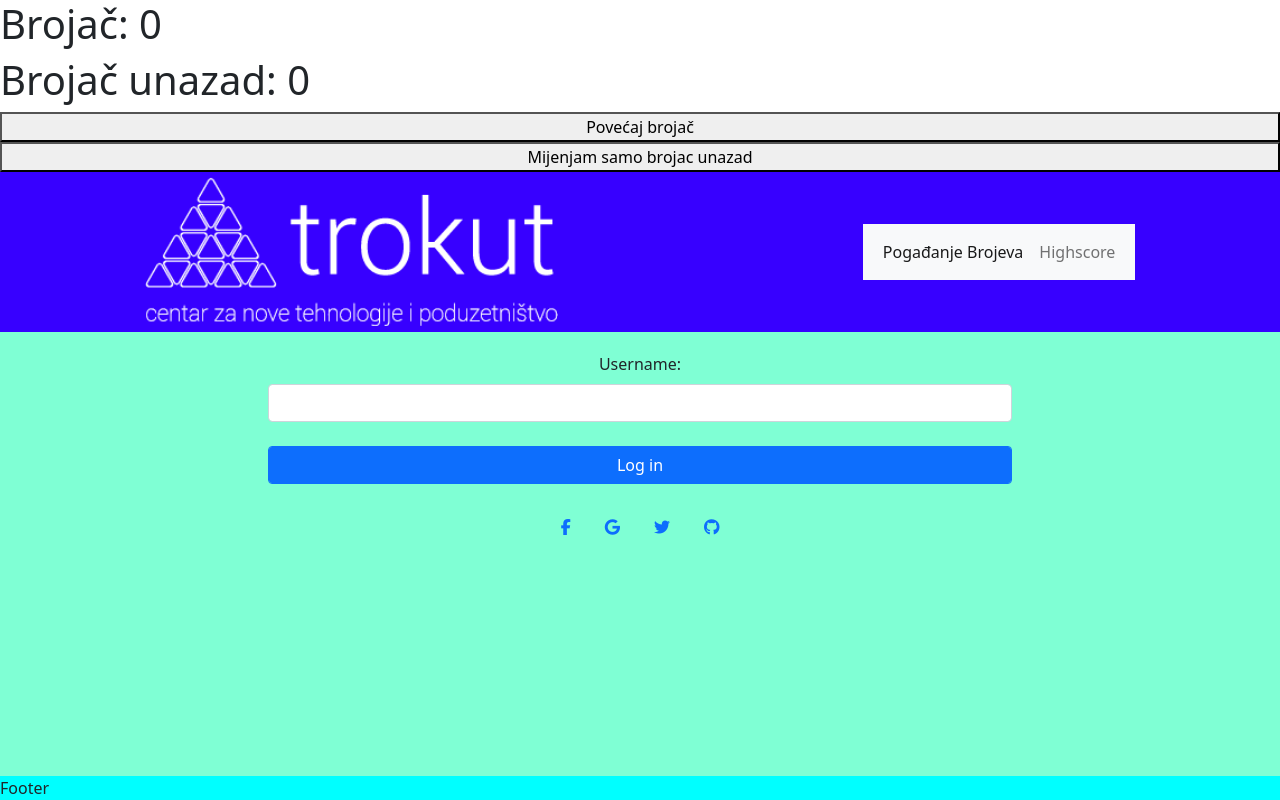
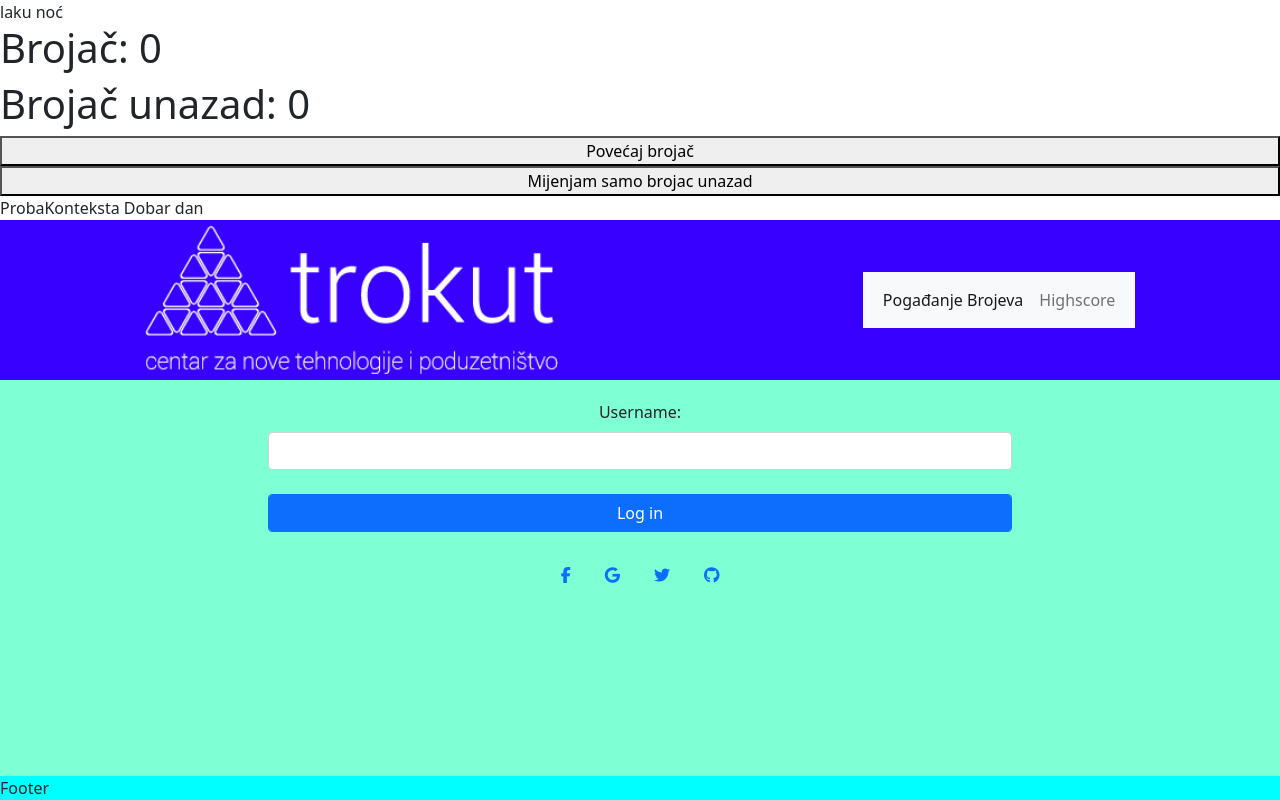
Before and after one commit to ZinUru99/IgraZaAntuna, a React (Create React App) app: page / in a window 1280 px wide. Built offline with nearby package versions, Linux system fonts and the light colour scheme.

Commit message:
nakon predavanja

```diff
--- a/src/App.js
+++ b/src/App.js
@@ -6,8 +6,10 @@ import Footer from "./components/Footer";
 import Login from "./components/Login";
 import Igra1Highscore from "./components/Highscore/Igra1";
 import VjezbamoHookice from "./components/VjezbamoHookice";
+import ProbaKonteksta from "./containers/ProbaKonteksta";
+import izracunajIgru1 from "./services/izracunajIgru1";
 
-import izracunajIgru1 from "./services/izracunajIgru1";
+import { MojaTemaContext } from "./services/konteksti";
 
 import { Routes, Route, Navigate } from "react-router-dom";
 
@@ -52,8 +54,11 @@ export default class App extends Component {
 
   render() {
     return (
+      <MojaTemaContext.Provider
+        value={{ pozdrav: "Dobar dan", odzdrav: "laku noć" }}>
         <div id='nasApp'>
           <VjezbamoHookice />
+          <ProbaKonteksta />
           <Header />
           <main>
             <Routes>
@@ -76,7 +81,9 @@ export default class App extends Component {
                     zamisljeniBroj={this.state.zamisljeniBroj}
                     username={this.state.username}
                     feedback={this.state.feedback}
-                  promijeniStanje={(feedback) => this.promijeniStanje(feedback)}
+                    promijeniStanje={(feedback) =>
+                      this.promijeniStanje(feedback)
+                    }
                   />
                 }
               />
@@ -97,6 +104,7 @@ export default class App extends Component {
           </main>
           <Footer />
         </div>
+      </MojaTemaContext.Provider>
     );
   }
 }
--- a/src/components/VjezbamoHookice.js
+++ b/src/components/VjezbamoHookice.js
@@ -1,8 +1,11 @@
-import React, { useState, useEffect } from "react";
+import React, { useState, useEffect, useContext } from "react";
+import { MojaTemaContext } from "../services/konteksti";
 
 const VjezbamoHookice = () => {
   const [brojac, setBrojac] = useState(0);
   const [brojacUnazad, setBrojacUnazad] = useState(0);
+
+  const tema = useContext(MojaTemaContext);
 
   /*
   //najjednostavniji useEffect, za bilo koju promijenu stanja se aktivira
@@ -33,6 +36,7 @@ const VjezbamoHookice = () => {
 
   return (
     <>
+      {tema.odzdrav}
       <h1>Brojač: {brojac}</h1>
       <h1>Brojač unazad: {brojacUnazad}</h1>
       <button onClick={promijeniStanje}>Povećaj brojač</button>
--- /dev/null
+++ b/src/containers/ProbaKonteksta.js
@@ -0,0 +1,19 @@
+import React, { Component } from "react";
+import { MojaTemaContext } from "../services/konteksti";
+
+export default class ProbaKonteksta extends Component {
+  static contextType = MojaTemaContext;
+  render() {
+    return <div>ProbaKonteksta {this.context.pozdrav}</div>;
+  }
+}
+
+/*
+export default class ProbaKonteksta extends Component {
+  render() {
+    return (
+      <MojaTemaContext.Consumer>{(value) => value}</MojaTemaContext.Consumer>
+    );
+  }
+}
+*/
--- /dev/null
+++ b/src/services/konteksti.js
@@ -0,0 +1,8 @@
+import React from "react";
+
+const MojaTemaContext = React.createContext({
+  pozdrav: "Dobar dan",
+  odzdrav: "laku noć",
+});
+
+export { MojaTemaContext };
```
Lines whose indentation alone changed are shown as unchanged.
